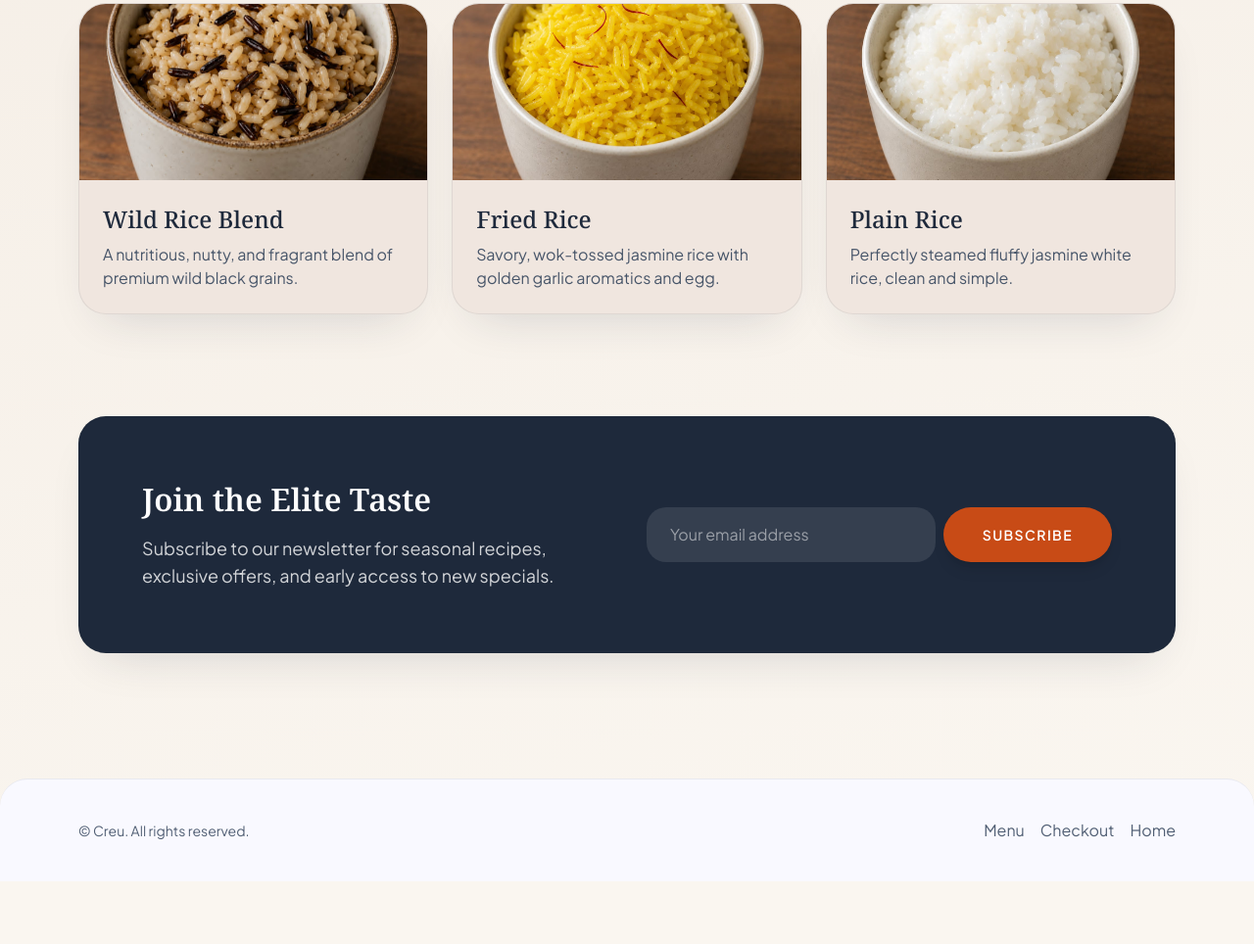
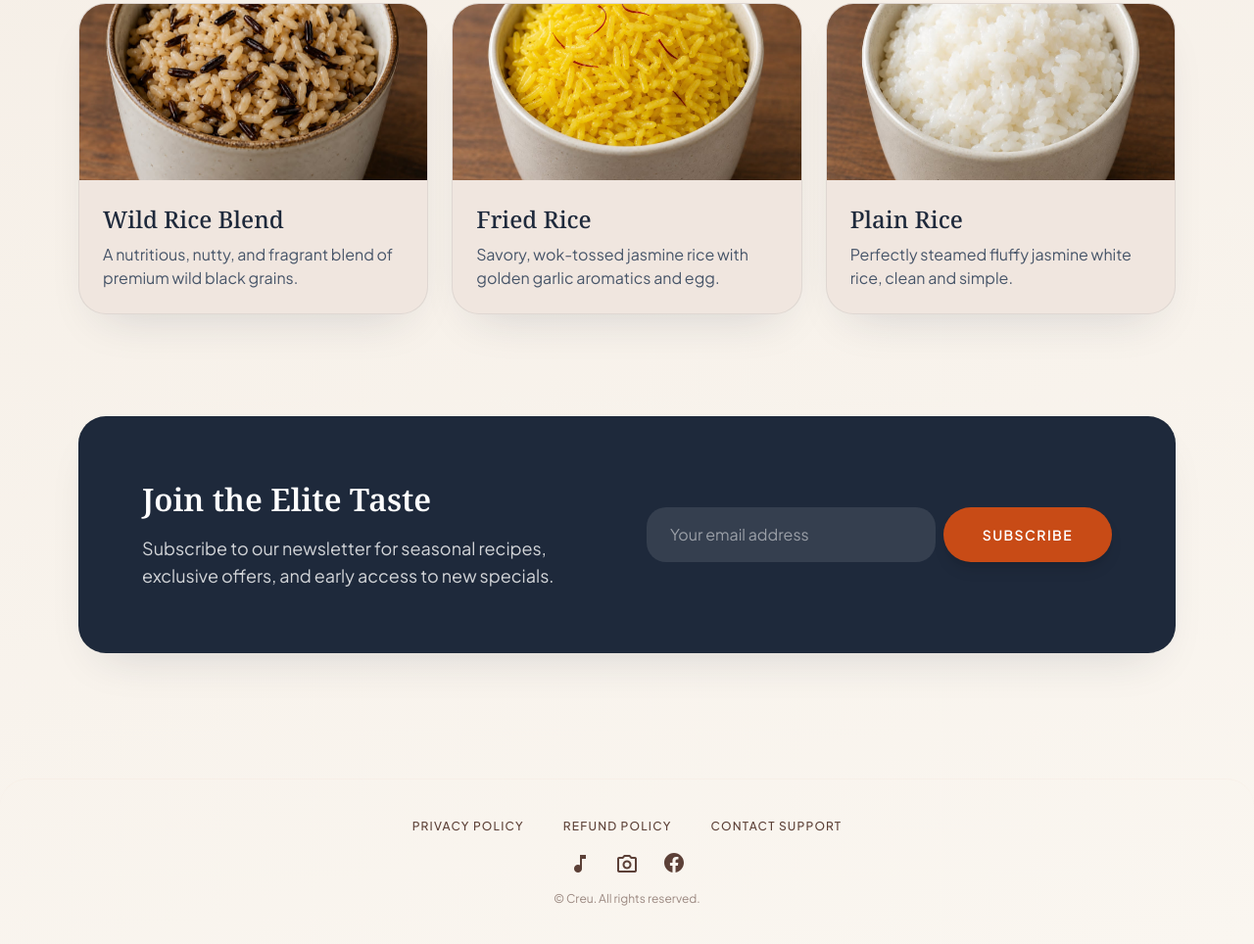
Before and after one commit to creuofficial1-dnsc/creu, a plain HTML site: page screens/our_menu.html in a window 1280 px wide. Shown: the part 2637-3601 px from the top of the page at 98% size. Before the commit the page ends 3537 px from the top, so only its background shows below. Drawn offline with nearby package versions, Linux system fonts and the light colour scheme.

Commit message:
Update website

```diff
--- a/js/admin-app.js
+++ b/js/admin-app.js
@@ -497,4 +497,4 @@
 
   global.AdminApp = { navigate, render, getRoute };
   document.addEventListener('DOMContentLoaded', init);
-})();
+})(window);
--- a/screens/our_menu.html
+++ b/screens/our_menu.html
@@ -216,17 +216,28 @@
 </div>
 </div>
 
-<!-- Footer -->
-<footer class="bg-surface py-lg px-margin-mobile md:px-margin-desktop mt-xl">
-  <div class="max-w-[1280px] mx-auto flex flex-col md:flex-row justify-between items-center gap-md">
-    <p class="font-body-md text-sm text-secondary">© Creu. All rights reserved.</p>
-    <nav class="flex gap-4">
-      <a href="our_menu.html" class="font-body-md text-secondary hover:text-primary">Menu</a>
-      <a href="checkout.html" class="font-body-md text-secondary hover:text-primary">Checkout</a>
-      <a href="index.html" class="font-body-md text-secondary hover:text-primary">Home</a>
-    </nav>
-  </div>
+<!-- Simple Footer for Focused Experience -->
+<footer class="mt-xl py-lg px-margin-desktop border-t border-outline-variant/10 text-center">
+<div class="flex flex-col sm:flex-row justify-center items-center gap-lg mb-sm">
+<a class="font-label-sm text-label-sm text-on-surface-variant uppercase tracking-widest hover:text-primary transition-colors" href="#">Privacy Policy</a>
+<a class="font-label-sm text-label-sm text-on-surface-variant uppercase tracking-widest hover:text-primary transition-colors" href="#">Refund Policy</a>
+<a class="font-label-sm text-label-sm text-on-surface-variant uppercase tracking-widest hover:text-primary transition-colors" href="#">Contact Support</a>
+</div>
+<div class="flex justify-center items-center gap-6 mb-sm">
+<a class="text-on-surface-variant hover:text-primary transition-colors" href="https://www.tiktok.com/@creu.delights?_r=1&_t=ZS-96XawYm9cxs&fbclid=IwY2xjawR76adleHRuA2FlbQIxMABicmlkETFmdkZqUHYyR1JhTlpwTXFXc3J0YwZhcHBfaWQQMjIyMDM5MTc4ODIwMDg5MgABHvhF-DrJRtMeWW-HvXK1TPBgigUgu4lx0wvMGG1030SlHd3JMzfSlAkWorSS_aem_venBhLWCOet_1GFpzjjUyw" target="_blank" rel="noreferrer noopener" aria-label="TikTok">
+<span class="material-symbols-outlined">music_note</span>
+</a>
+<a class="text-on-surface-variant hover:text-primary transition-colors" href="https://www.instagram.com/creu.delight?igsh=cGZtdGc3N2J6ZGNy&fbclid=IwY2xjawR76cNleHRuA2FlbQIxMABicmlkETFmdkZqUHYyR1JhTlpwTXFXc3J0YwZhcHBfaWQQMjIyMDM5MTc4ODIwMDg5MgABHvREVYx60WX92MsifZpr2ArS_QBGCtFzpbgE2X7QH2wKuRELmEpgWC3tJHhi_aem_8Xt0KzUMZLg0aCmWueOtdQ" target="_blank" rel="noreferrer noopener" aria-label="Instagram">
+<span class="material-symbols-outlined">camera_alt</span>
+</a>
+<a class="text-on-surface-variant hover:text-primary transition-colors" href="https://web.facebook.com/profile.php?id=61590423742763&rdid=FDCpvLIqFvdaWOu0&share_url=https%3A%2F%2Fweb.facebook.com%2Fshare%2F18ke5a87s8%2F%3F_rdc%3D1%26_rdr#" target="_blank" rel="noreferrer noopener" aria-label="Facebook">
+<svg xmlns="http://www.w3.org/2000/svg" width="24" height="24" viewBox="0 0 24 24" fill="currentColor" aria-hidden="true"><path d="M22 12c0-5.522-4.477-10-10-10S2 6.478 2 12c0 4.991 3.657 9.128 8.438 9.878v-6.987h-2.54V12h2.54V9.797c0-2.506 1.492-3.89 3.777-3.89 1.094 0 2.238.195 2.238.195v2.46h-1.26c-1.243 0-1.63.771-1.63 1.562V12h2.773l-.443 2.89h-2.33v6.988C18.343 21.128 22 16.991 22 12z"/></svg>
+</a>
+</div>
+<p class="font-body-md text-xs text-on-surface-variant/60">© Creu. All rights reserved.</p>
 </footer>
+
+<div id="site-bottom-nav"></div>
 
   <script src="../js/store.js"></script>
   <script src="../js/layout.js?v=1.0.2"></script>
```
Also changed, not shown: assets/pictures/hero-section-background.jpg (added).
